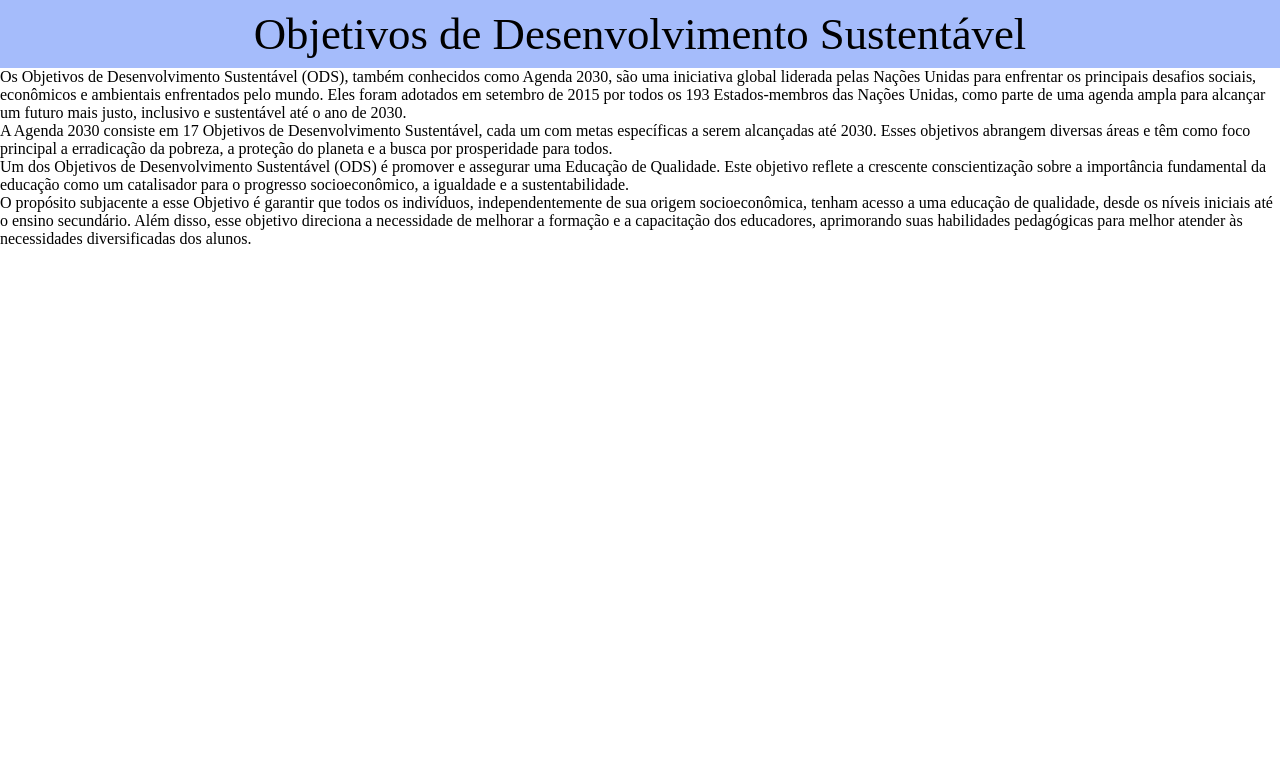
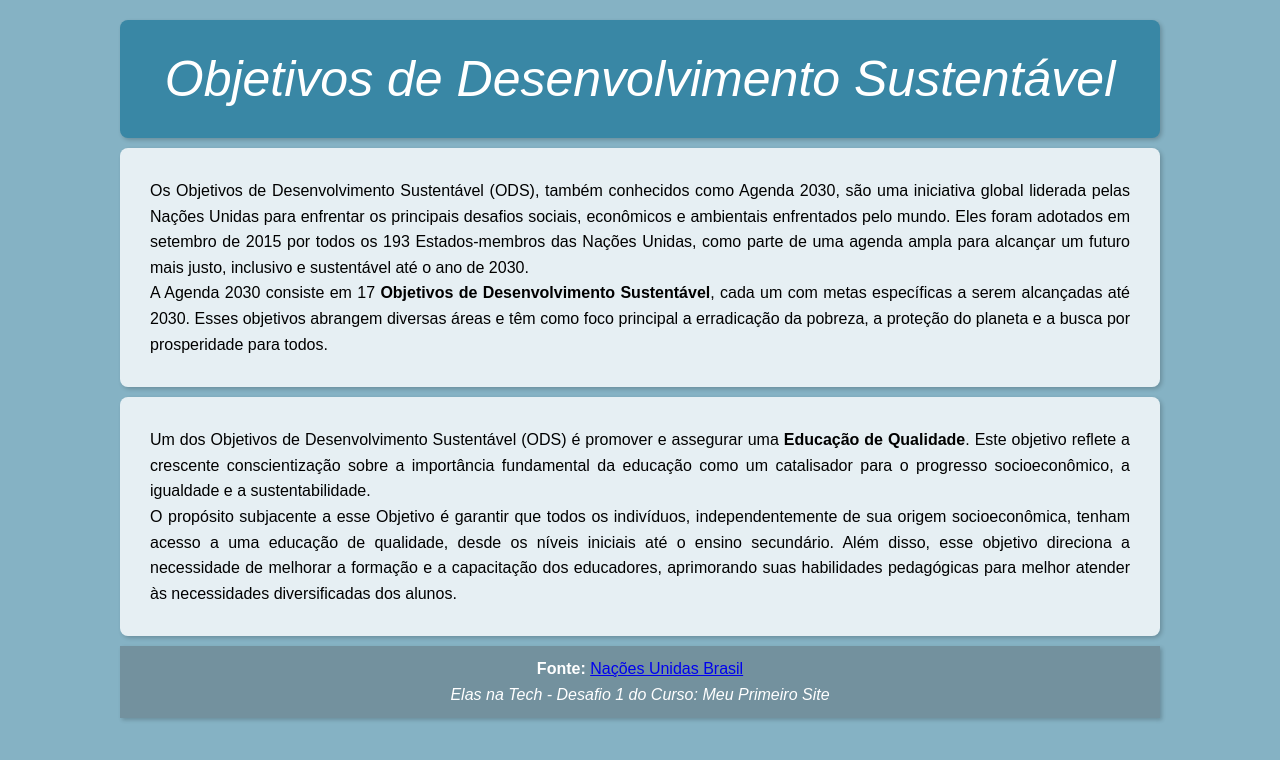
Before and after one commit to milzinha/desafio1, a plain HTML site: page index.html in a window 1280 px wide. Drawn offline with Linux system fonts and the light colour scheme.

Commit message:
Desafio 1 concluído

```diff
--- a/index.html
+++ b/index.html
@@ -23,21 +23,22 @@
 					sustentável até o ano de 2030.
 				</p>
 				<p>
-					A Agenda 2030 consiste em 17 Objetivos de Desenvolvimento
-					Sustentável, cada um com metas específicas a serem
-					alcançadas até 2030. Esses objetivos abrangem diversas áreas
-					e têm como foco principal a erradicação da pobreza, a
-					proteção do planeta e a busca por prosperidade para todos.
+					A Agenda 2030 consiste em 17
+					<strong>Objetivos de Desenvolvimento Sustentável</strong>,
+					cada um com metas específicas a serem alcançadas até 2030.
+					Esses objetivos abrangem diversas áreas e têm como foco
+					principal a erradicação da pobreza, a proteção do planeta e
+					a busca por prosperidade para todos.
 				</p>
 			</div>
 			<div>
 				<p>
 					Um dos Objetivos de Desenvolvimento Sustentável (ODS) é
-					promover e assegurar uma Educação de Qualidade. Este
-					objetivo reflete a crescente conscientização sobre a
-					importância fundamental da educação como um catalisador para
-					o progresso socioeconômico, a igualdade e a
-					sustentabilidade.
+					promover e assegurar uma
+					<strong>Educação de Qualidade</strong>. Este objetivo
+					reflete a crescente conscientização sobre a importância
+					fundamental da educação como um catalisador para o progresso
+					socioeconômico, a igualdade e a sustentabilidade.
 				</p>
 				<p>
 					O propósito subjacente a esse Objetivo é garantir que todos
@@ -50,6 +51,19 @@
 					diversificadas dos alunos.
 				</p>
 			</div>
+			<footer>
+				<p>
+					<strong>Fonte:</strong>
+					<a href="https://brasil.un.org/pt-br/sdgs"
+						>Nações Unidas Brasil</a
+					>
+				</p>
+				<i
+					><p>
+						Elas na Tech - Desafio 1 do Curso: Meu Primeiro Site
+					</p></i
+				>
+			</footer>
 		</main>
 	</body>
 </html>
--- a/styles.css
+++ b/styles.css
@@ -1,7 +1,7 @@
 /* === INÍCIO - CSS RESET === */
 html {
     box-sizing: border-box;
-    font-size: 16px;
+    font-size: 20px;
 }
 
 *,
@@ -25,31 +25,66 @@ ul {
     font-weight: normal;
 }
 
-ol,
-ul {
-    list-style: none;
-}
-
-img {
-    max-width: 100%;
-    height: auto;
-}
-
-a{
-    color:var(--primary);
-    text-decoration: none;
+body {
+    font-family: Arial, sans-serif;
+    background-color: #85b2c4;
+    color: white;
 }
 
 /* === FIM - CSS RESET === */
 
-header{
-    align-items: center;
-    background-color: #a5bcfb;
-    display: flex;
-    font-size: 1.4rem;
-    justify-content: center;
-    padding: .5rem 1rem;
-    top: 0;
-    width: 100%;
-    z-index: 10;
+
+header {
+    background-color: #3987a5;
+    text-align: center;
+    border-radius: 8px;
+    border: 100px;
+    padding: 30px;
+    margin-left: 100px;
+    margin-right: 100px;
+    margin-bottom: 10px;
+    box-shadow: 2px 2px 4px rgba(0, 0, 0, 0.2);
+    width:auto;
 }
+
+h1 {
+    font-size: 250%;
+    font-style: oblique;
+}
+
+main {
+    padding: 20px;
+}
+
+div {
+    color: black;
+    background-color: rgba(255, 255, 255, 0.8);
+    border-radius: 8px;
+    border: 100px;
+    padding: 30px;
+    margin-left: 100px;
+    margin-right: 100px;
+    margin-bottom: 10px;
+    box-shadow: 2px 2px 4px rgba(0, 0, 0, 0.2);
+    width:auto;
+    text-align: justify;
+}
+
+p {
+    font-size: 16px;
+    line-height: 1.6;
+}
+
+footer {
+        color: rgb(255, 255, 255);
+        background-color:rgba(74, 71, 71, 0.3);
+        text-align: center;
+        border-radius: 0px;
+        border: 100px;
+        padding: 10px;
+        margin-left: 100px;
+        margin-right: 100px;
+        margin-bottom: 10px;
+        box-shadow: 2px 2px 4px rgba(0, 0, 0, 0.2);
+        width:auto;
+}
```
